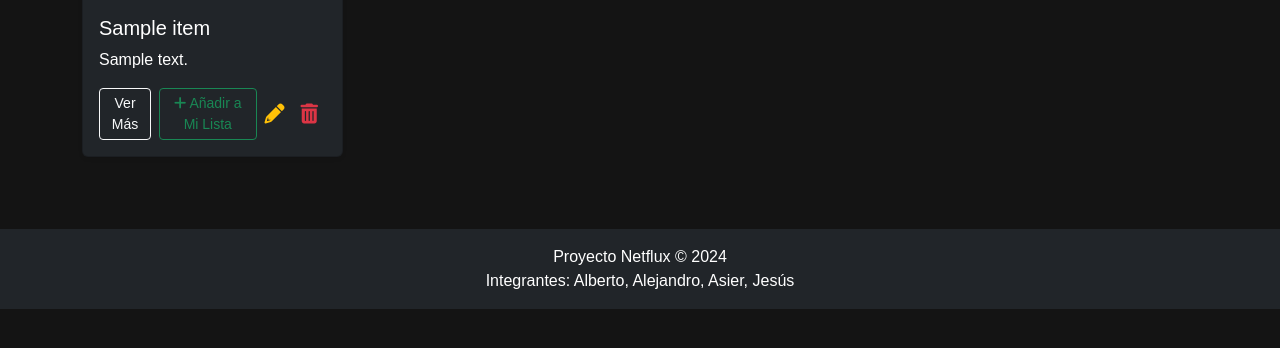
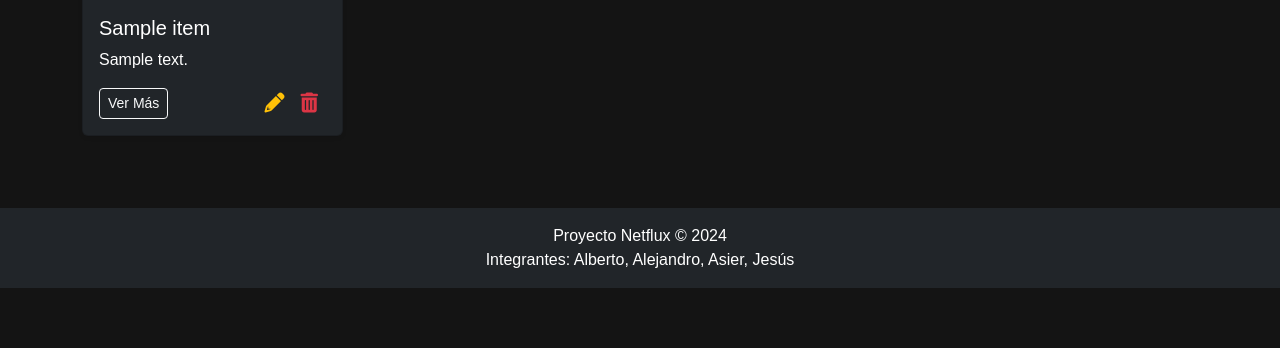
Before and after one commit to Null-Cat0/Netflux, a Flask app: page /lista_peliculas in a window 1280 px wide. Shown: the part 351-699 px from the top of the page. Run offline with Flask 3, Linux system fonts and the light colour scheme; a user stored in the database is signed in; tables that the repository leaves empty hold one stand-in row (values such as "Sample post"); a database or web service that is not in the repository returns one stand-in record (values such as "Sample title"); data that the repository does not hold is empty.

Commit message:
Update peliculas.html

```diff
--- a/frontend/templates/peliculas.html
+++ b/frontend/templates/peliculas.html
@@ -12,14 +12,14 @@
     <h1 class="text-center text-white mb-5" style="font-size: 2.2rem;">Lista de Películas</h1>
 
     <!-- Botón de Añadir Película -->
+
     {% if es_admin %}
         <div class="d-flex justify-content-end mb-4">
-            <a href="{{ url_for('pelicula.crear_pelicula') }}" class="btn btn-danger">
+            <a href="{{url_for('pelicula.crear_pelicula')}}" class="btn btn-danger">
                 <i class="fas fa-plus me-2"></i> Añadir Película
             </a>
         </div>
-    {% endif %}
-
+    {%endif%}
     <!-- Lista de Películas -->
     {% if peliculas %}
         <div class="row">
@@ -32,16 +32,12 @@
                         <p class="card-text">{{ pelicula.descripcion | truncate(100) }}</p>
                         <div class="d-flex justify-content-between align-items-center mt-3">
                             <a href="" class="btn btn-outline-light btn-sm">Ver Más</a>
-                            <a href="{{ url_for('usuario.agregar_a_mi_lista', pelicula_id=pelicula.id) }}"
-                               class="btn btn-outline-success btn-sm ms-2">
-                                <i class="fas fa-plus"></i> Añadir a Mi Lista
-                            </a>
                             <div class="d-flex">
                                 <!-- Botón de Editar -->
                                 <a href="{{ url_for('pelicula.editar_pelicula', pelicula_id=pelicula.id) }}" class="text-warning mx-2" title="Editar">
                                     <i class="fas fa-pencil-alt fa-lg"></i>
                                 </a>
-                                <!-- Botón de Eliminar -->
+                                <!-- Botón de Eliminar con el data-bs-toggle y href adecuados -->
                                 <a href="#confirmDeleteModal{{ pelicula.id }}" class="text-danger mx-2" title="Eliminar" data-bs-toggle="modal">
                                     <i class="fas fa-trash-alt fa-lg"></i>
                                 </a>
@@ -50,7 +46,6 @@
                     </div>
                 </div>
             </div>
-
             <!-- Modal de confirmación para eliminar película -->
             <div class="modal fade" id="confirmDeleteModal{{ pelicula.id }}" tabindex="-1" aria-labelledby="confirmDeleteModalLabel{{ pelicula.id }}" aria-hidden="true">
                 <div class="modal-dialog modal-dialog-centered">
@@ -69,7 +64,7 @@
                     </div>
                 </div>
             </div>
-            {% endfor %}
+        {% endfor %}
         </div>
     {% else %}
         <p class="text-center text-white">No hay películas disponibles.</p>
```
